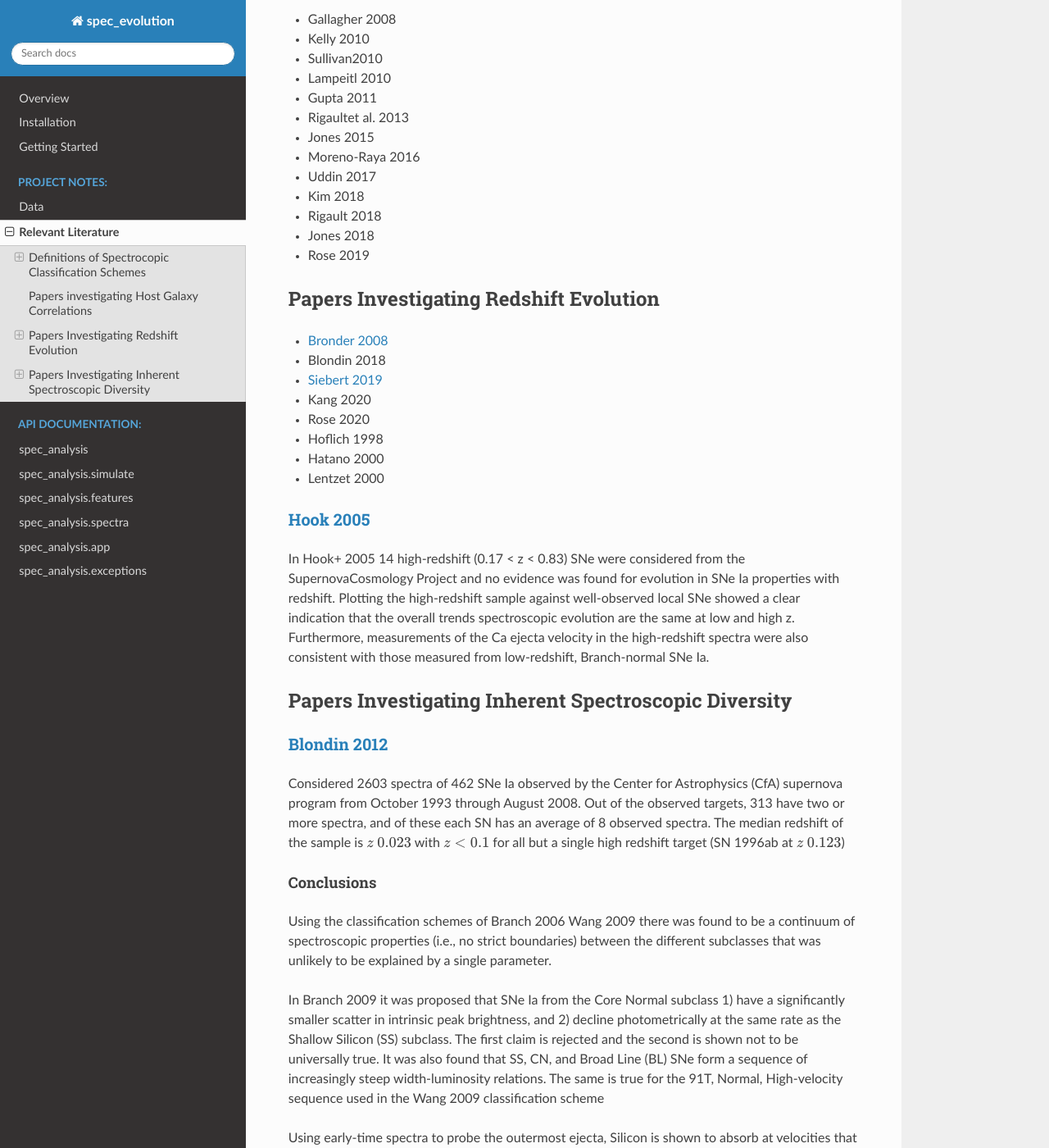
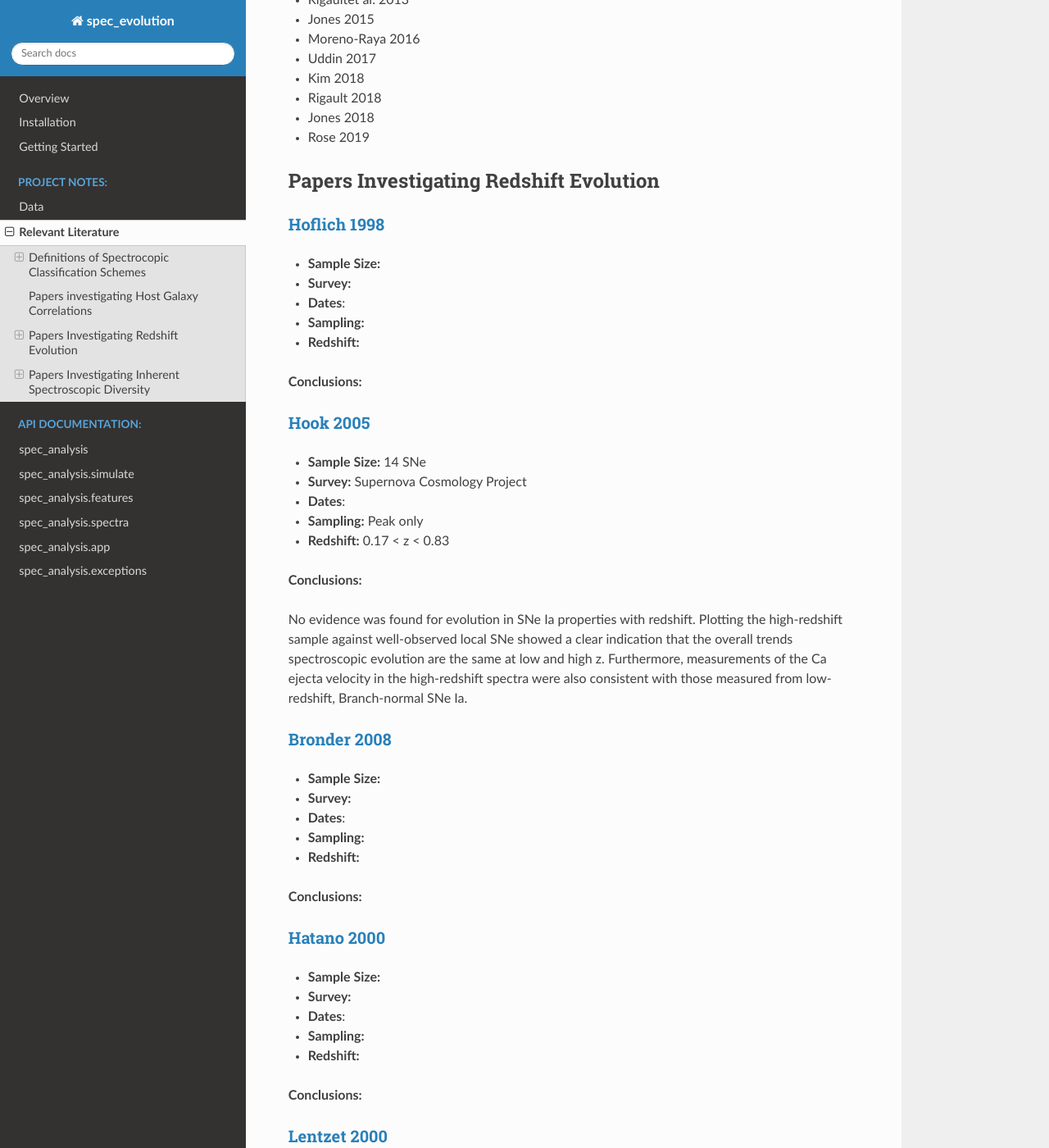
Before and after one commit to mwvgroup/SN-Spectral-Evolution, a Sphinx documentation site: the page built from docs/source/project_notes/relevant_literature.rst, in a window 1280 px wide and 1400 px high, scrolled down 1227 px. Shown: the whole window at 82% size. Built offline with Sphinx 7.4.7 and the Read the Docs theme 2.0.0, drawn with Linux system fonts in a browser that asks for light colours; some of the changed text lies outside the part shown.

Commit message:
Adds uniform sampling

```diff
--- a/docs/source/project_notes/relevant_literature.rst
+++ b/docs/source/project_notes/relevant_literature.rst
@@ -2,17 +2,7 @@
 Relevant Literature
 ===================
 
-Multiple spectroscopic properties have been considered in the literature
-to probe for systematic physical differences in low and high redshift SNe.
-For example, the presence and depth of absorption features provides
-an indication of various ion produced in the explosion.
-The velocity of these features also provides information about the ions'
-distribution within the photosphere and the kinetic energy of the SN event.
-This latter effect is particularly important from a cosmological perspective
-as the kinetic energy of the ejecta directly impacts it's opacity. As a result,
-SNe with higher ejecta velocities tend to be both brighter and have broader
-light-curve shapes.
-
+This page outlines notes on a subset of relevant literature to our project.
 
 Definitions of Spectrocopic Classification Schemes
 ==================================================
@@ -71,30 +61,115 @@ Papers investigating Host Galaxy Correlations
 - Jones 2018
 - Rose 2019
 
-
 Papers Investigating Redshift Evolution
 =======================================
 
-- `Bronder 2008`_
-- Blondin 2018
-- `Siebert 2019`_
-- Kang 2020
-- Rose 2020
-- Hoflich 1998
-- Hatano  2000
-- Lentzet 2000
+`Hoflich 1998`_
+---------------
+
+- **Sample Size:**
+- **Survey:**
+- **Dates**:
+- **Sampling:**
+- **Redshift:**
+
+**Conclusions:**
+
 
 `Hook 2005`_
 ------------
 
-In Hook+ 2005 14 high-redshift (0.17 < z < 0.83) SNe were considered from
-the SupernovaCosmology Project and no evidence was found for evolution in
-SNe Ia properties with redshift. Plotting the high-redshift sample against
-well-observed local SNe showed a clear indication that the overall trends
-spectroscopic evolution are the same at low and high z. Furthermore,
-measurements of the Ca ejecta velocity in the high-redshift spectra were
-also consistent with those measured from low-redshift, Branch-normal SNe Ia.
+- **Sample Size:** 14 SNe
+- **Survey:** Supernova Cosmology Project
+- **Dates**:
+- **Sampling:** Peak only
+- **Redshift:** 0.17 < z < 0.83
 
+**Conclusions:**
+
+No evidence was found for evolution in SNe Ia properties with redshift.
+Plotting the high-redshift sample against well-observed local SNe showed a
+clear indication that the overall trends spectroscopic evolution are the
+same at low and high z. Furthermore, measurements of the Ca ejecta velocity
+in the high-redshift spectra were also consistent with those measured from
+low-redshift, Branch-normal SNe Ia.
+
+`Bronder 2008`_
+---------------
+
+- **Sample Size:**
+- **Survey:**
+- **Dates**:
+- **Sampling:**
+- **Redshift:**
+
+**Conclusions:**
+
+`Hatano  2000`_
+---------------
+
+- **Sample Size:**
+- **Survey:**
+- **Dates**:
+- **Sampling:**
+- **Redshift:**
+
+**Conclusions:**
+
+`Lentzet 2000`_
+---------------
+
+- **Sample Size:**
+- **Survey:**
+- **Dates**:
+- **Sampling:**
+- **Redshift:**
+
+**Conclusions:**
+
+`Blondin 2018`_
+---------------
+
+- **Sample Size:**
+- **Survey:**
+- **Dates**:
+- **Sampling:**
+- **Redshift:**
+
+**Conclusions:**
+
+`Siebert 2019`_
+---------------
+
+- **Sample Size:**
+- **Survey:**
+- **Dates**:
+- **Sampling:**
+- **Redshift:**
+
+**Conclusions:**
+
+`Kang 2020`_
+-------------
+
+- **Sample Size:**
+- **Survey:**
+- **Dates**:
+- **Sampling:**
+- **Redshift:**
+
+**Conclusions:**
+
+`Rose 2020`_
+-------------
+
+- **Sample Size:**
+- **Survey:**
+- **Dates**:
+- **Sampling:**
+- **Redshift:**
+
+**Conclusions:**
 
 Papers Investigating Inherent Spectroscopic Diversity
 =====================================================
@@ -102,15 +177,16 @@ Papers Investigating Inherent Spectroscopic Diversity
 `Blondin 2012`_
 ---------------
 
-Considered 2603 spectra of 462 SNe Ia observed by the Center for Astrophysics
-(CfA) supernova program from October 1993 through August 2008. Out of the
-observed targets, 313 have two or more spectra, and of these each SN has an
-average of 8 observed spectra.
-The median redshift of the sample is :math:`z ~ 0.023` with :math:`z < 0.1`
-for all but a single high redshift target (SN 1996ab at :math:`z ~ 0.123`)
+- **Sample Size:** 2603 spectra of 462 SNe Ia
+- **Survey:** Center for Astrophysics (CfA) Supernova Program
+- **Dates**: October 1993 through August 2008.
+- **Sampling:** 313 SNe have two or more spectra, and of these each SN has an
+  average of 8 observed spectra.
+- **Redshift:** The median redshift of the sample is :math:`z ~ 0.023` with
+  :math:`z < 0.1` for all but a single high redshift target
+  (SN 1996ab at :math:`z ~ 0.123`)
 
-Conclusions
-^^^^^^^^^^^
+**Conclusions:**
 
 Using the classification schemes of Branch 2006 Wang 2009 there was found to
 be a continuum of spectroscopic properties (i.e., no strict boundaries)
```
